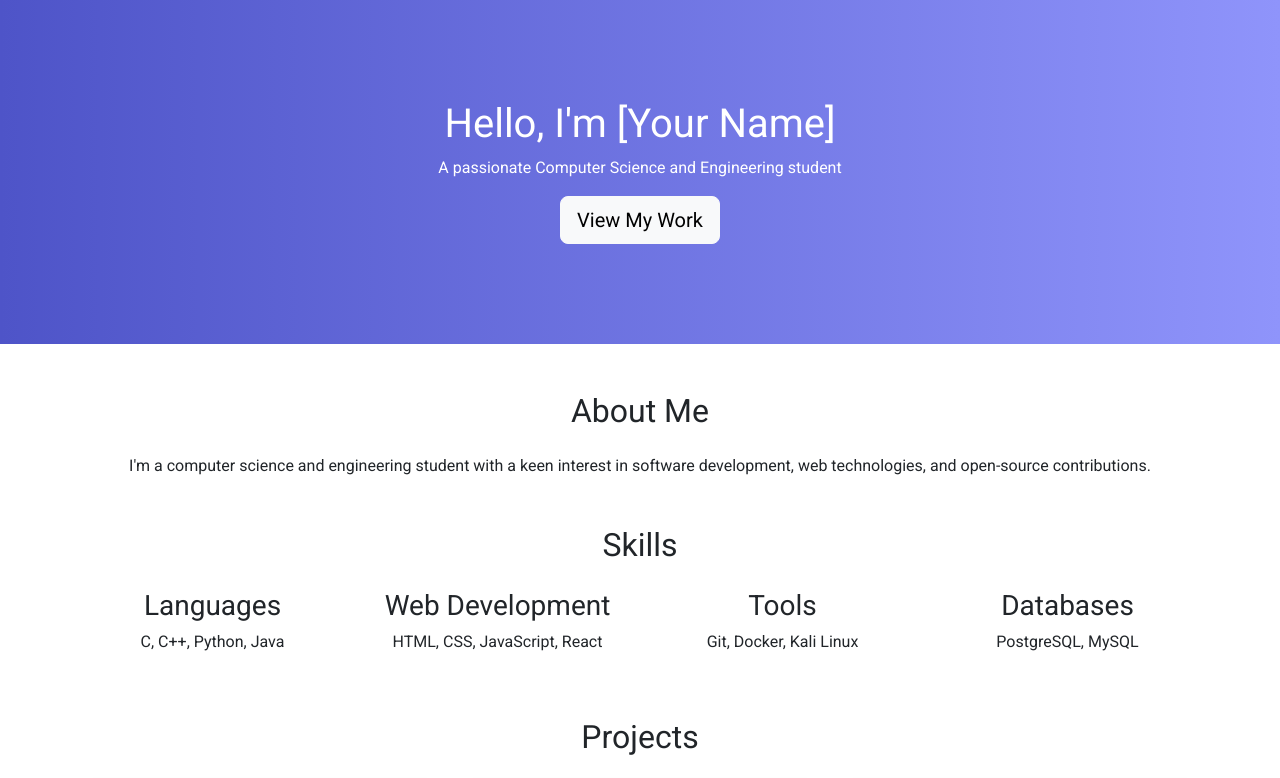
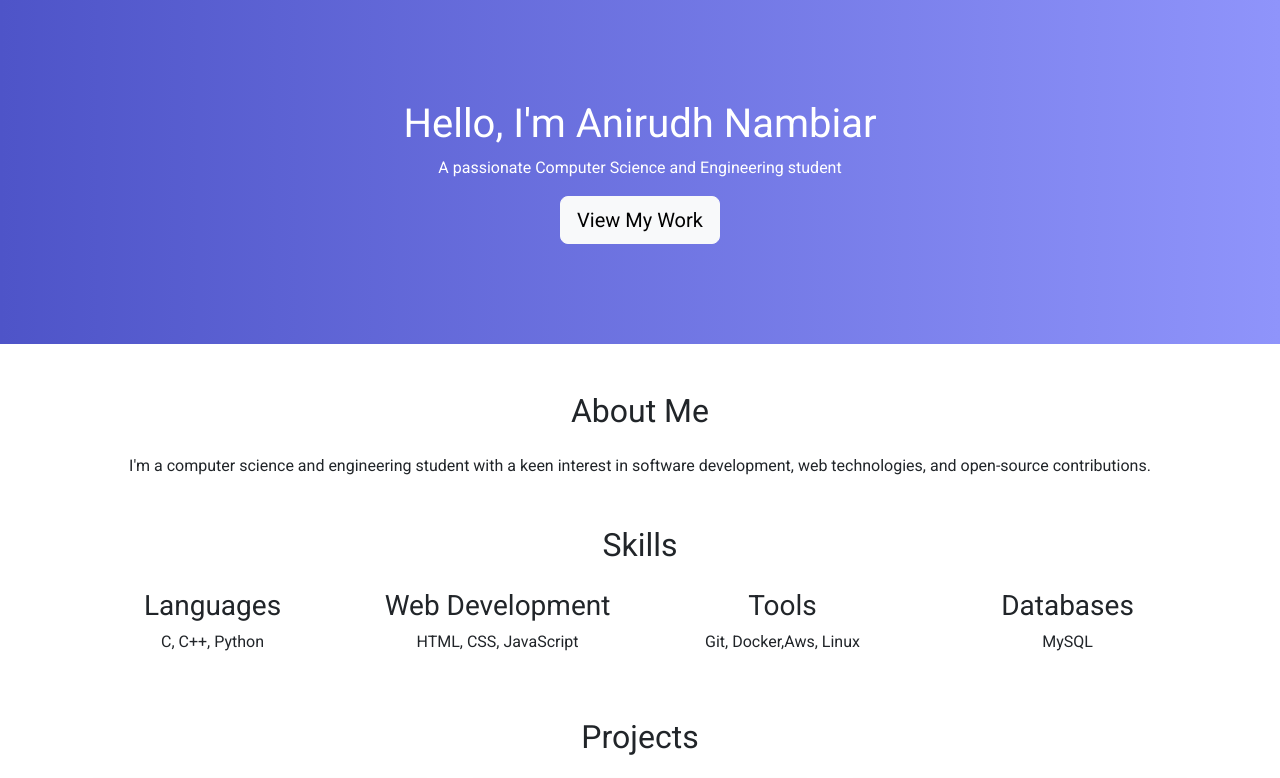
Before and after one commit to Anirudh-N-15/Portfolio, a plain HTML site: page index.html in a window 1280 px wide. Shown: the top 778 px of the page. Drawn offline with nearby package versions, Linux system fonts and the light colour scheme.

Commit message:
Update index.html

```diff
--- a/index.html
+++ b/index.html
@@ -39,7 +39,7 @@
     <!-- Header -->
     <header class="hero">
         <div class="container">
-            <h1>Hello, I'm [Your Name]</h1>
+            <h1>Hello, I'm Anirudh Nambiar</h1>
             <p>A passionate Computer Science and Engineering student</p>
             <a href="#projects" class="btn btn-light btn-lg">View My Work</a>
         </div>
@@ -59,19 +59,19 @@
         <div class="row text-center">
             <div class="col-md-3">
                 <h3>Languages</h3>
-                <p>C, C++, Python, Java</p>
+                <p>C, C++, Python</p>
             </div>
             <div class="col-md-3">
                 <h3>Web Development</h3>
-                <p>HTML, CSS, JavaScript, React</p>
+                <p>HTML, CSS, JavaScript</p>
             </div>
             <div class="col-md-3">
                 <h3>Tools</h3>
-                <p>Git, Docker, Kali Linux</p>
+                <p>Git, Docker,Aws, Linux</p>
             </div>
             <div class="col-md-3">
                 <h3>Databases</h3>
-                <p>PostgreSQL, MySQL</p>
+                <p>MySQL</p>
             </div>
         </div>
     </section>
```
